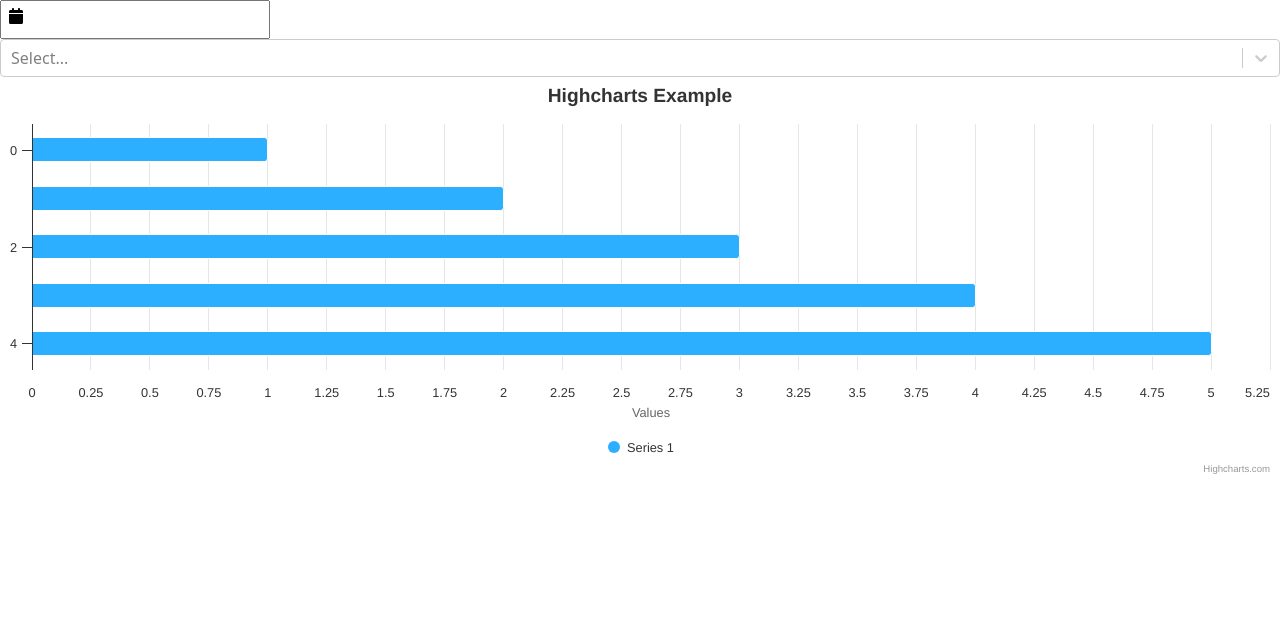
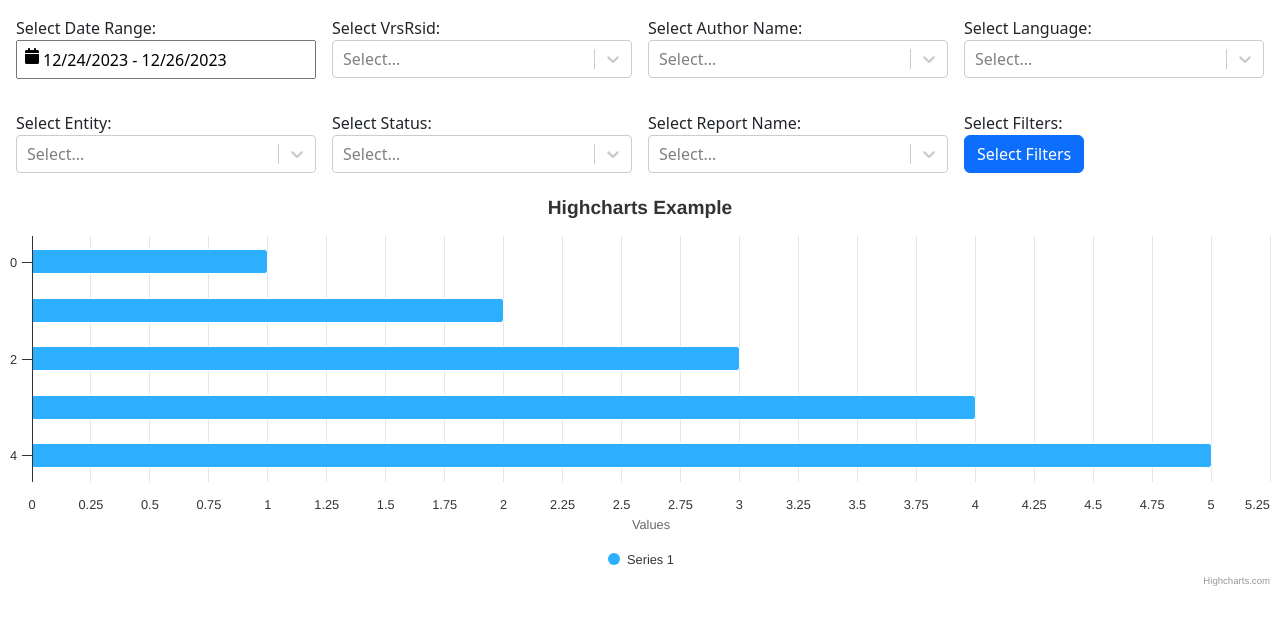
Before and after one commit to usagm-implementations/china-kpi, a React (Create React App) app in the folder webapp/: page / in a window 1280 px wide. Shown: the top 622 px of the page. Built offline with nearby package versions, Linux system fonts and the light colour scheme; no server answers.

Commit message:
css filters

```diff
--- a/webapp/src/App.css
+++ b/webapp/src/App.css
@@ -38,5 +38,9 @@
 }
 
 .react-datepicker-wrapper {
-  width: 17vw !important;
+  width: 100% !important;
 }
+
+#datePicker {
+  width: 100% !important;
+}
--- a/webapp/src/App.js
+++ b/webapp/src/App.js
@@ -1,11 +1,12 @@
 import React, { useState, useEffect } from "react";
+import "./App.css";
 import axios from "axios";
 import * as Bootstrap from "react-bootstrap";
 import "bootstrap/dist/css/bootstrap.min.css";
 import DatePicker from "react-datepicker";
+import MultiSelect from "react-select";
 import HighchartsComponent from "./HighchartsComponent";
 import "react-datepicker/dist/react-datepicker.css";
-import MultiSelect from "react-select";
 
 function App() {
   const formatDate = (inputDate) => {
@@ -18,12 +19,25 @@ function App() {
 
     return `${year}-${month}-${day}`;
   };
+
   const [data] = useState([]);
   const [dateRange, setDateRange] = useState([null, null]);
   const [startDate, endDate] = dateRange;
-  const [multiSelectOptions, setMultiSelectOptions] = useState([]);
+  const [vrsRsidOptions, setVrsRsidOptions] = useState([]);
+  const [selectedVrsRsid, setSelectedVrsRsid] = useState([]);
+  const [authorNameOptions, setAuthorNameOptions] = useState([]);
+  const [selectedAuthorName, setSelectedAuthorName] = useState([]);
+  const [languageOptions, setlanguageOptions] = useState([]);
+  const [selectedlanguage, setSelectedlanguage] = useState([]);
+  const [entityOptions, setEntityOptions] = useState([]);
+  const [selectedEntity, setSelectedEntity] = useState([]);
+  const [statusOptions, setstatusOptions] = useState([]);
+  const [selectedStatus, setSelectedStatus] = useState([]);
+  const [reportNmOptions, setReportNmOptions] = useState([]);
+  const [selectedReportNm, setSelectedReportNm] = useState([]);
 
   const fetchData = async (sd, ed) => {
+    console.log(`${sd} => ${ed}`);
     try {
       const response = await axios.get("http://localhost:7778/api/query", {
         params: {
@@ -33,23 +47,59 @@ function App() {
       });
       console.log(response.data);
 
-      // Extract unique VrsRsid values
-      const vrsRsidOptions = [
+      // Extract unique values
+      const uniqueVrsRsidOptions = [
         ...new Set(response.data.map((item) => item.VrsRsid)),
+      ];
+      const uniqueAuthorNameOptions = [
+        ...new Set(response.data.map((item) => item.author_name)),
+      ];
+      const uniqueLanguageOptions = [
+        ...new Set(response.data.map((item) => item.language)),
+      ];
+      const uniqueEntityOptions = [
+        ...new Set(response.data.map((item) => item.entity)),
+      ];
+      const uniqueStatusOptions = [
+        ...new Set(response.data.map((item) => item.status)),
+      ];
+      const uniqueReportNmOptions = [
+        ...new Set(response.data.map((item) => item.report_name)),
       ];
 
       // Update the state with the options
-      setMultiSelectOptions(vrsRsidOptions);
-
-      console.log(vrsRsidOptions);
+      setVrsRsidOptions(uniqueVrsRsidOptions);
+      setAuthorNameOptions(uniqueAuthorNameOptions);
+      setlanguageOptions(uniqueLanguageOptions);
+      setEntityOptions(uniqueEntityOptions);
+      setstatusOptions(uniqueStatusOptions);
+      setReportNmOptions(uniqueReportNmOptions);
     } catch (error) {
       console.error("Error fetching data:", error);
     }
   };
 
+  useEffect(() => {
+    // Set default date range (past 2 days)
+    const defaultEndDate = new Date();
+    const defaultStartDate = new Date();
+    defaultStartDate.setDate(defaultStartDate.getDate() - 2);
+
+    // Initialize dateRange state with the default values
+    setDateRange([defaultStartDate, defaultEndDate]);
+
+    // Fetch data based on the default date range
+    fetchData(formatDate(defaultStartDate), formatDate(defaultEndDate));
+  }, []); // Empty dependency array means this effect runs once after the initial render
+
   return (
-    <div>
+    <div className="w-100 clearfix">
+      <div className="filters w-100 p-2 clearfix">
+        <div className="filter-set-1 w-25 p-2 float-start">
+          <label htmlFor="datePicker">Select Date Range:</label>
+          <br />
           <DatePicker
+            id="datePicker"
             showIcon
             selectsRange={true}
             startDate={startDate}
@@ -63,25 +113,131 @@ function App() {
             }}
             shouldCloseOnSelect={true}
           />
+        </div>
 
+        <div className="filter-set-1 w-25 p-2 float-start">
+          <label htmlFor="vrsRsid">Select VrsRsid:</label>
           <MultiSelect
+            id="vrsRsid"
             isMulti
             name="vrsRsid"
-        options={multiSelectOptions.map((vrsRsid) => ({
+            options={vrsRsidOptions?.map((vrsRsid) => ({
               value: vrsRsid,
               label: vrsRsid,
             }))}
             className="basic-multi-select"
             classNamePrefix="select"
+            value={selectedVrsRsid}
+            onChange={(selectedOptions) => setSelectedVrsRsid(selectedOptions)}
           />
-      {/* <Bootstrap.Button
+        </div>
+
+        <div className="filter-set-1 w-25 p-2 float-start">
+          <label htmlFor="authorName">Select Author Name:</label>
+          <MultiSelect
+            id="authorName"
+            isMulti
+            name="authorName"
+            options={authorNameOptions?.map((author) => ({
+              value: author,
+              label: author,
+            }))}
+            className="basic-multi-select"
+            classNamePrefix="select"
+            value={selectedAuthorName}
+            onChange={(selectedOptions) =>
+              setSelectedAuthorName(selectedOptions)
+            }
+          />
+        </div>
+
+        <div className="filter-set-1 w-25 p-2 float-start">
+          <label htmlFor="language">Select Language:</label>
+          <MultiSelect
+            id="language"
+            isMulti
+            name="language"
+            options={languageOptions?.map((lang) => ({
+              value: lang,
+              label: lang,
+            }))}
+            className="basic-multi-select"
+            classNamePrefix="select"
+            value={selectedlanguage}
+            onChange={(selectedOptions) => setSelectedlanguage(selectedOptions)}
+          />
+        </div>
+      </div>
+      <div className="filters w-100 p-2 clearfix">
+        <div className="filter-set-2 w-25 p-2 float-start">
+          <label htmlFor="entity">Select Entity:</label>
+          <MultiSelect
+            id="entity"
+            isMulti
+            name="entity"
+            options={entityOptions?.map((ent) => ({
+              value: ent,
+              label: ent,
+            }))}
+            className="basic-multi-select"
+            classNamePrefix="select"
+            value={selectedEntity}
+            onChange={(selectedOptions) => setSelectedEntity(selectedOptions)}
+          />
+        </div>
+
+        <div className="filter-set-2 w-25 p-2 float-start">
+          <label htmlFor="status">Select Status:</label>
+          <MultiSelect
+            id="status"
+            isMulti
+            name="status"
+            options={statusOptions?.map((st) => ({
+              value: st,
+              label: st,
+            }))}
+            className="basic-multi-select"
+            classNamePrefix="select"
+            value={selectedStatus}
+            onChange={(selectedOptions) => setSelectedStatus(selectedOptions)}
+          />
+        </div>
+
+        <div className="filter-set-2 w-25 p-2 float-start">
+          <label htmlFor="reportNm">Select Report Name:</label>
+          <MultiSelect
+            id="reportNm"
+            isMulti
+            name="reportNm"
+            options={reportNmOptions?.map((report) => ({
+              value: report,
+              label: report,
+            }))}
+            className="basic-multi-select"
+            classNamePrefix="select"
+            value={selectedReportNm}
+            onChange={(selectedOptions) => setSelectedReportNm(selectedOptions)}
+          />
+        </div>
+        <div className="filter-set-2 w-25 p-2 float-start">
+          <label htmlFor="selectFilters">Select Filters:</label>
+          <br />
+          <Bootstrap.Button
             variant="primary"
+            id="selectFilters"
+            name="selectFilters"
             className="custom-button"
-        onClick={() => fetchData(formatDate(startDate), formatDate(endDate))}
+            onClick={() =>
+              fetchData(formatDate(startDate), formatDate(endDate))
+            }
           >
             Select Filters
-      </Bootstrap.Button> */}
+          </Bootstrap.Button>
+        </div>
+      </div>
+      <div>
         <HighchartsComponent />
+      </div>
     </div>
   );
 }
```
Lines whose indentation alone changed are shown as unchanged.
